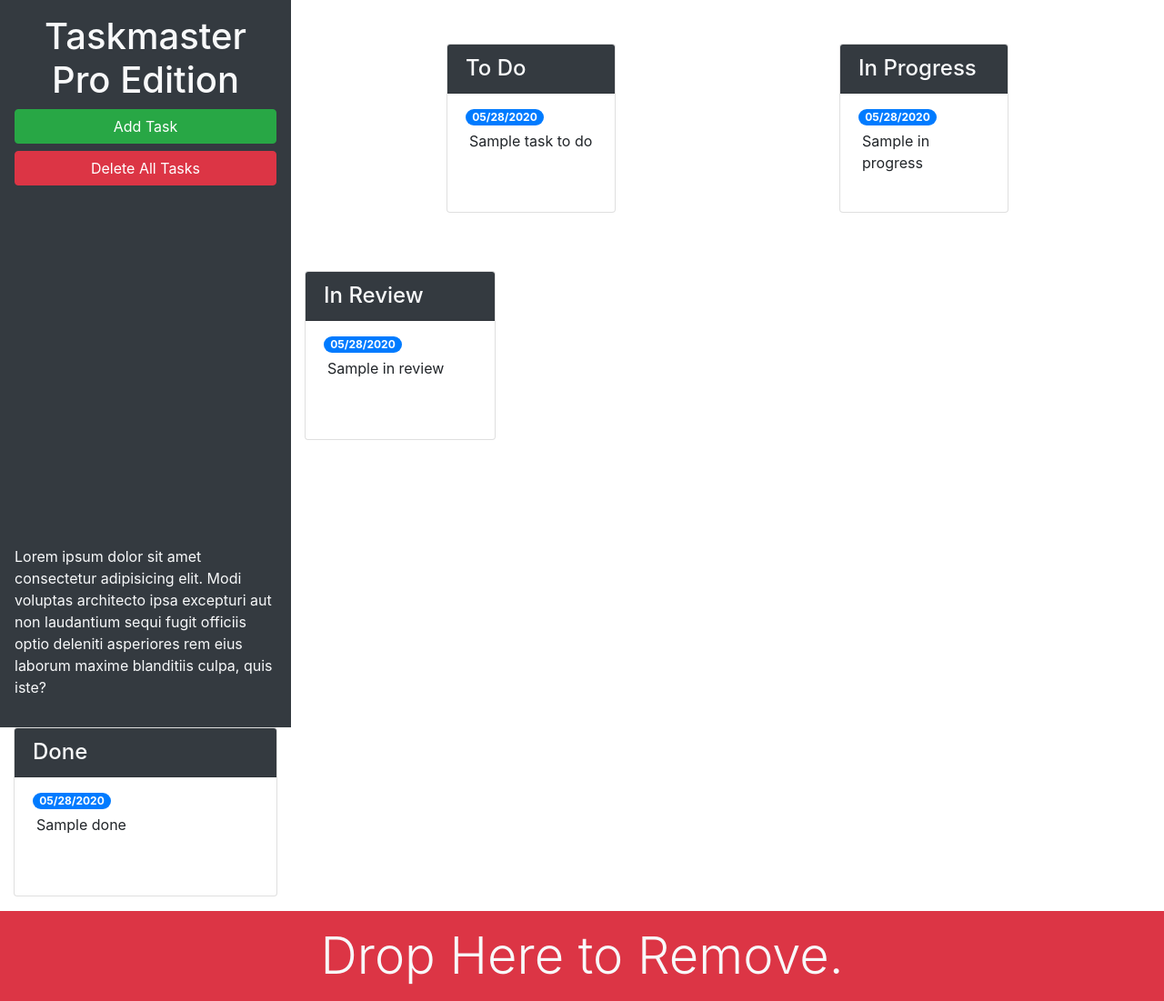
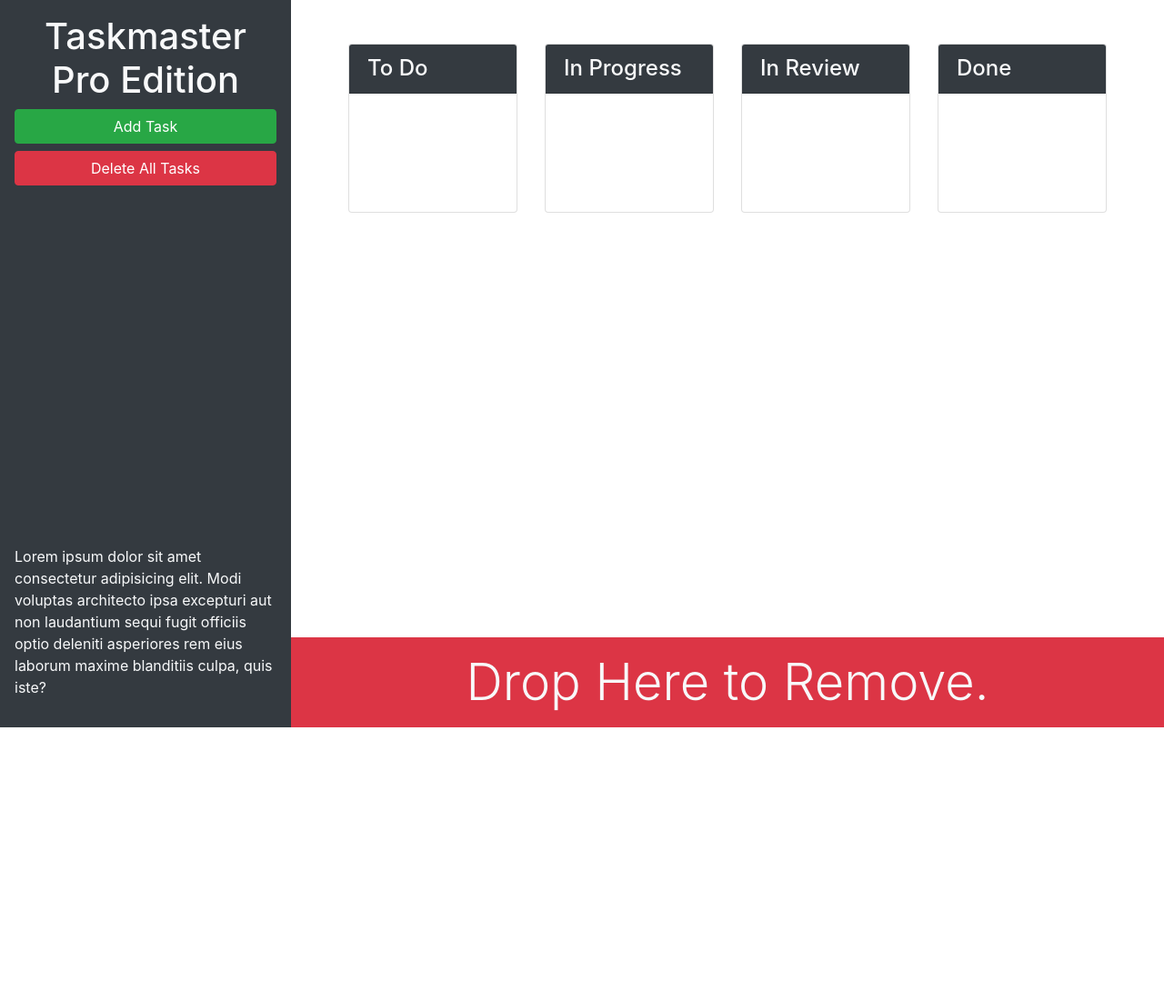
Before and after one commit to calvinjdonner/taskmaster-pro, a plain HTML site: page taskmaster-starter/index.html in a window 1280 px wide. Shown: the whole page at 91% size. After the commit the page ends 800 px from the top, so only its background shows below. Drawn offline with nearby package versions, Linux system fonts and the light colour scheme.

Commit message:
refactoring

```diff
--- a/taskmaster-starter/index.html
+++ b/taskmaster-starter/index.html
@@ -20,8 +20,7 @@
       <button id="remove-tasks" class="btn btn-block btn-danger">Delete All Tasks</button>
       <p class="mt-auto d-none d-lg-block">Lorem ipsum dolor sit amet consectetur adipisicing elit. Modi voluptas architecto ipsa
         excepturi aut non
-        laudantium sequi fugit officiis optio deleniti asperiores rem eius laborum maxime blanditiis culpa, quis iste?
-      </p>
+        laudantium sequi fugit officiis optio deleniti asperiores rem eius laborum maxime blanditiis culpa, quis iste?</p>
     </header>
     <main class="col-12 col-lg-9 d-flex flex-column">
       <div class="m-5 row justify-content-around">
@@ -32,10 +31,6 @@
               To Do
             </h4>
           <ul id="list-toDo" class="list-group list-group-flush">
-            <li class="list-group-item">
-              <span class="badge badge-primary badge-pill">05/28/2020</span>
-              <p class="m-1">Sample task to do</p>
-            </li>
           </ul>
         </div>
       </div>
@@ -47,14 +42,9 @@
               In Progress
             </h4>
           <ul id="list-inProgress" class="list-group list-group-flush">
-            <li class="list-group-item">
-              <span class="badge badge-primary badge-pill">05/28/2020</span>
-              <p class="m-1">Sample in progress</p>
-            </li>
           </ul>
         </div>
       </div>
-        </div>
         <!-- in progress end -->
         <!-- in review start -->
         <div class="col-12 col-md-6 col-xl-3 mb-3">
@@ -63,14 +53,9 @@
               In Review
             </h4>
           <ul id="list-inReview" class="list-group list-group-flush">
-            <li class="list-group-item">
-              <span class="badge badge-primary badge-pill">05/28/2020</span>
-              <p class="m-1">Sample in review</p>
-            </li>
           </ul>
         </div>
       </div>
-        </div>
         <!-- in review end -->
         <!-- done start -->
         <div class="col-12 col-md-6 col-xl-3 mb-3">
@@ -79,23 +64,17 @@
               Done
             </h4>
           <ul id="list-done" class="list-group list-group-flush">
-            <li class="list-group-item">
-              <span class="badge badge-primary badge-pill">05/28/2020</span>
-              <p class="m-1">Sample done</p>
-            </li>
           </ul>
         </div>
       </div>
-        </div>
-        <!-- done end -->
+    </div>
+    <div class="mt-auto" id="trash">
+      <div class="w-100 bg-danger p-3 text-center text-light display-4">
+       Drop Here to Remove.
       </div>
-<div id="trash">
-  <div class="w-100 bg-danger p-3 text-center text-light display-4 mt-auto">
-    Drop Here to Remove.
-  </div>
+    </div>
+  </main>
 </div>
-    </main>
-  </div>
 
   <!-- Modal -->
   <div class="modal fade" id="task-form-modal" tabindex="-1" role="dialog" aria-labelledby="task-form-modal"
```
